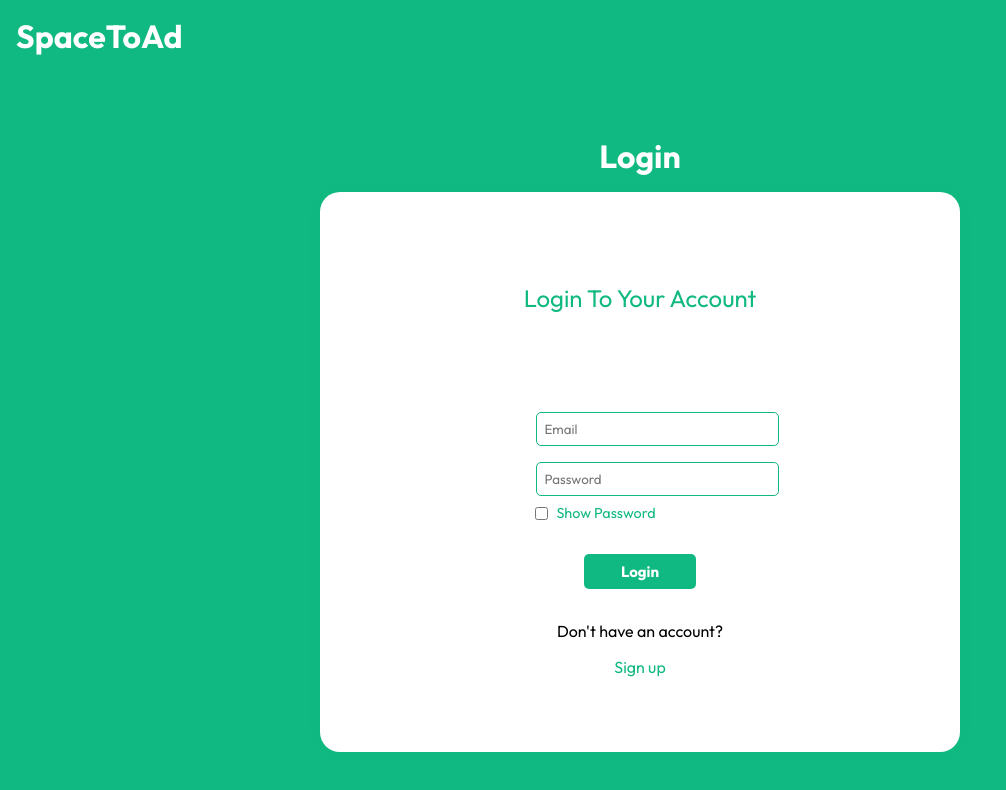
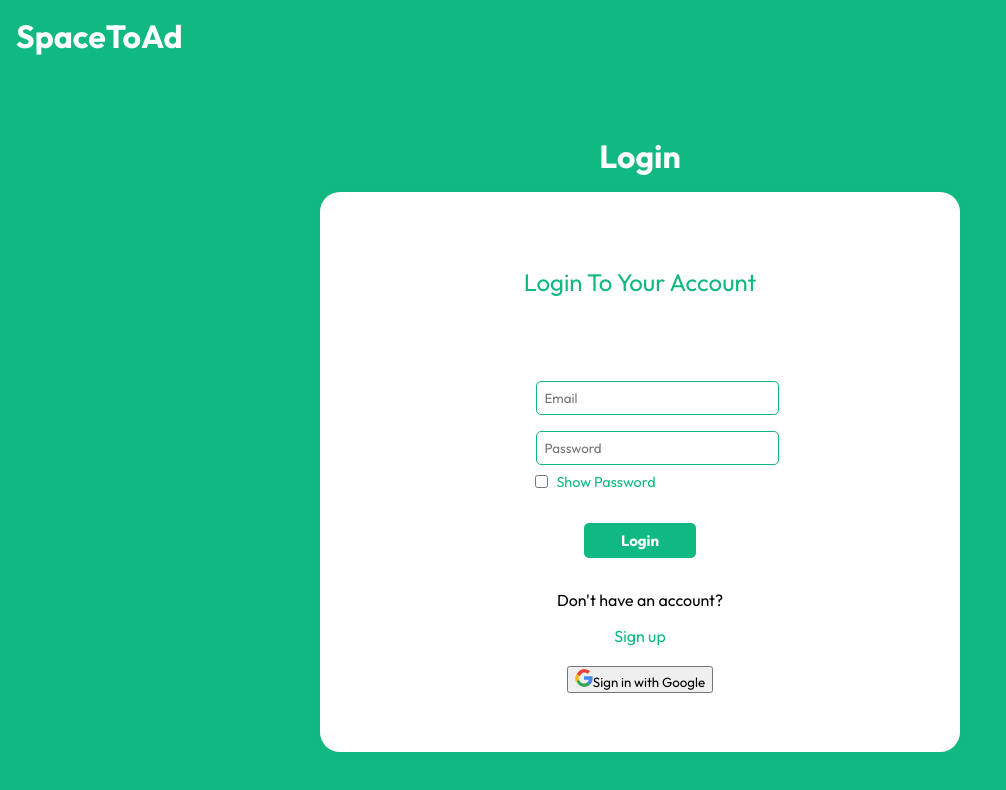
Before and after one commit to JaFr-Final-year/finallyproject, a React (Vite) app: page /login in a window 1280 px wide. Shown: the top 790 px of the page, without its empty margins (0-1006 px from the left). Built offline with nearby package versions, Linux system fonts and the light colour scheme; no server answers.

Commit message:
adde google authontication

```diff
--- a/src/pages/login.jsx
+++ b/src/pages/login.jsx
@@ -57,6 +57,24 @@ const Login = () => {
     }
   };
 
+  /**
+   * Handles Google OAuth sign-in.
+   */
+  const handleGoogleAuth = async () => {
+    try {
+      const { error } = await supabase.auth.signInWithOAuth({
+        provider: 'google',
+        options: {
+          redirectTo: window.location.origin,
+        }
+      });
+      if (error) throw error;
+    } catch (error) {
+      console.error('Google Auth Error:', error);
+      setError(error.message);
+    }
+  };
+
   return (
     <div className='container'>
       {/* Clickable logo to return to home */}
@@ -112,6 +130,16 @@ const Login = () => {
             <span onClick={() => setState(state === 'sign up' ? 'sign in' : 'sign up')} >
               {state === 'sign up' ? 'Sign in' : 'Sign up'}
             </span>
+            <br />
+            <button type="button" className='google-button' onClick={handleGoogleAuth}>
+              <svg width="18" height="18" viewBox="0 0 18 18" xmlns="http://www.w3.org/2000/svg">
+                <path d="M17.64 9.2c0-.637-.057-1.251-.164-1.84H9v3.481h4.844a4.14 4.14 0 0 1-1.796 2.716v2.259h2.908c1.702-1.567 2.684-3.875 2.684-6.615z" fill="#4285F4" fillRule="evenodd" />
+                <path d="M9 18c2.43 0 4.467-.806 5.956-2.18l-2.908-2.259c-.806.54-1.836.86-3.048.86-2.344 0-4.328-1.584-5.036-3.716H1.957v2.332A8.997 8.997 0 0 0 9 18z" fill="#34A853" fillRule="evenodd" />
+                <path d="M3.964 10.71A5.41 5.41 0 0 1 3.682 9c0-.593.102-1.17.282-1.71V4.958H1.957A8.996 8.996 0 0 0 0 9c0 1.452.348 2.827.957 4.042l3.007-2.332z" fill="#FBBC05" fillRule="evenodd" />
+                <path d="M9 3.58c1.321 0 2.508.454 3.44 1.345l2.582-2.58C13.463.891 11.426 0 9 0A8.997 8.997 0 0 0 1.957 4.958L4.964 7.29C5.672 5.158 7.656 3.58 9 3.58z" fill="#EA4335" fillRule="evenodd" />
+              </svg>
+              {state === 'sign up' ? 'Sign up' : 'Sign in'} with Google
+            </button>
           </form>
         </div>
       </div>
```
